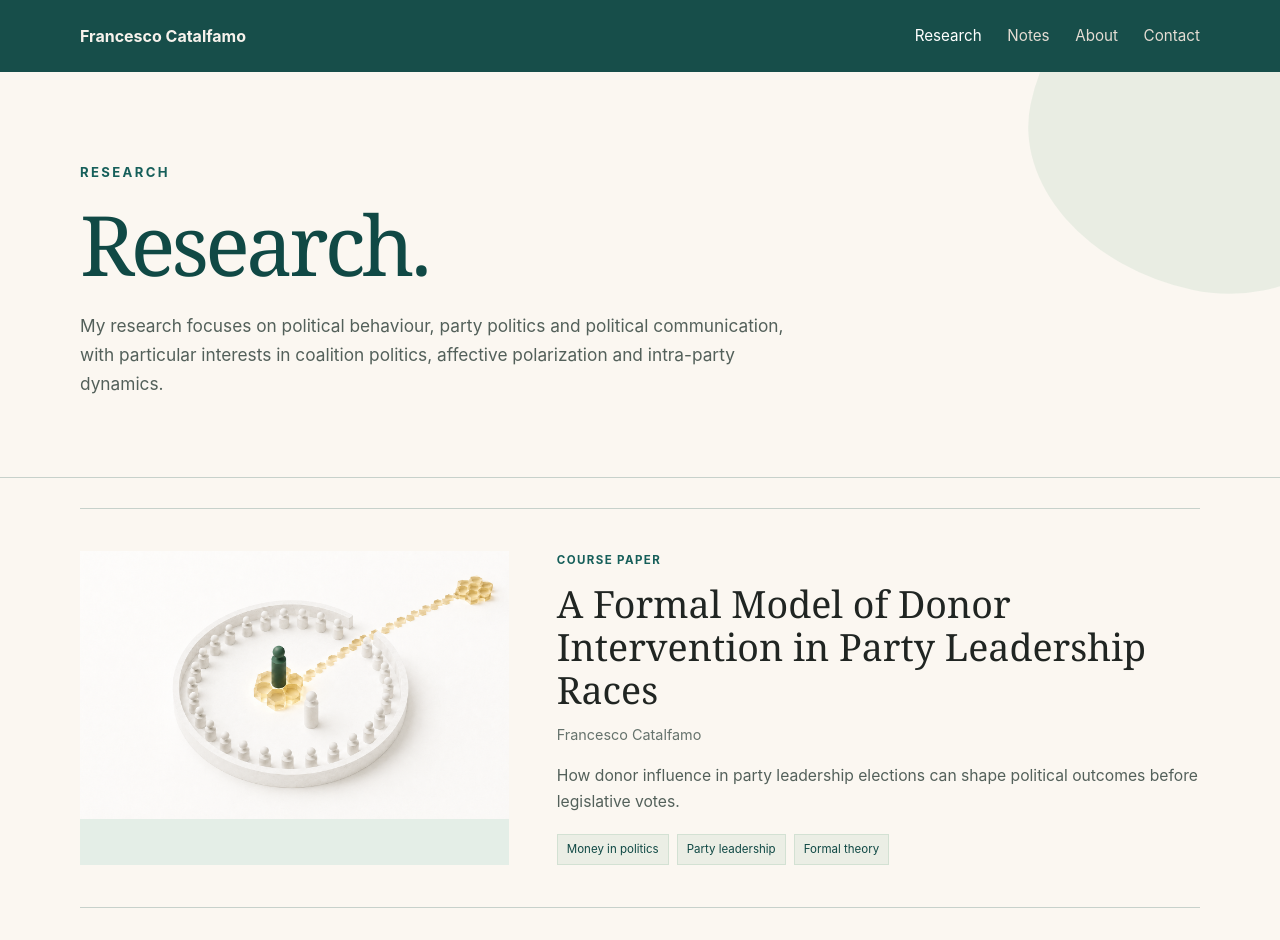
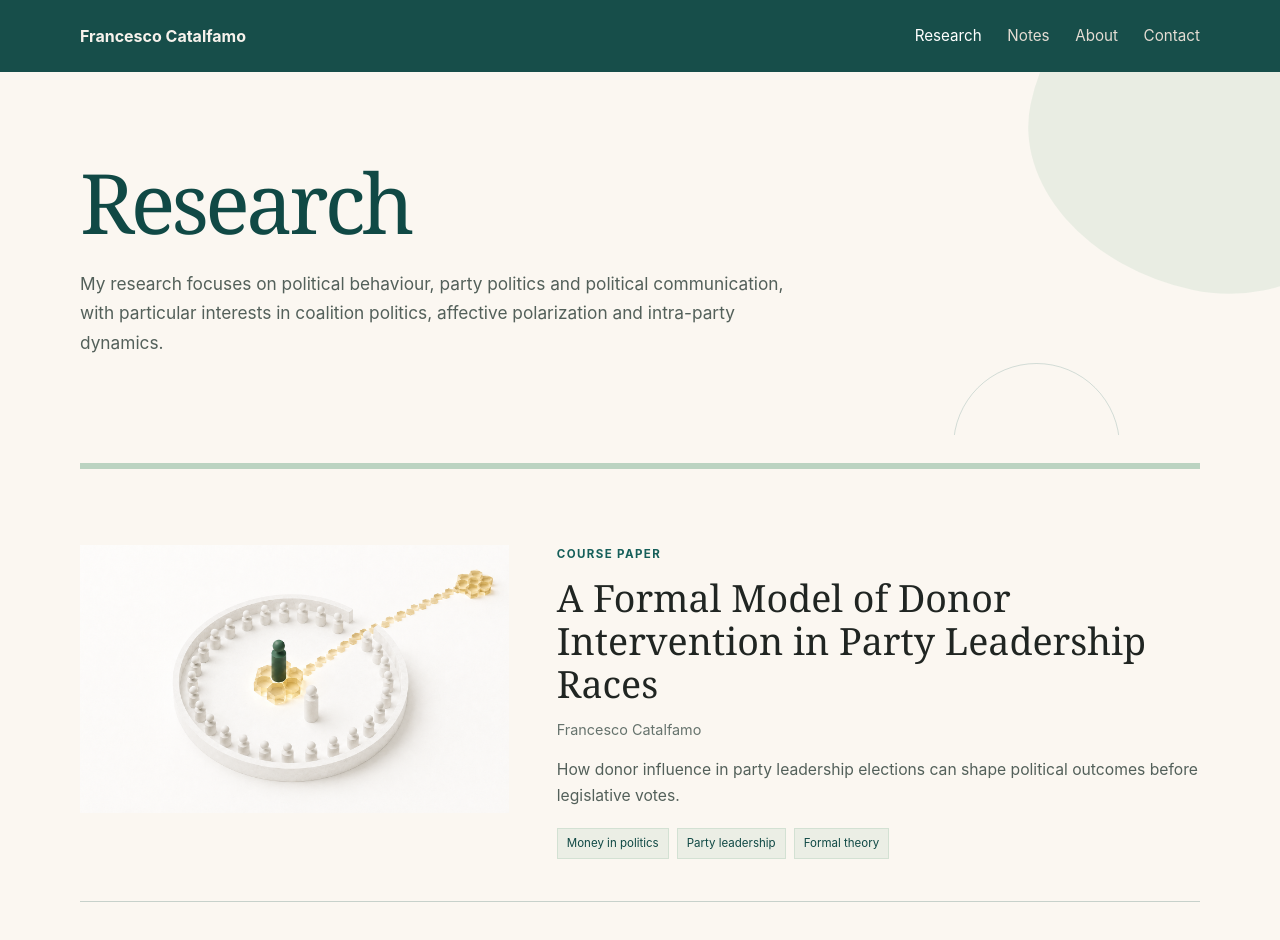
Before and after one commit to FCatalfamo/FCatalfamo.github.io, a Jekyll site: the page built from research/index.html, in a window 1280 px wide and 1400 px high, cut to the strip 0-940 px from the top of the window. Built offline with Jekyll 4.4.1, drawn with Linux system fonts in a browser that asks for light colours.

Commit message:
Update index.html

```diff
--- a/research/index.html
+++ b/research/index.html
@@ -53,6 +53,11 @@
         }
 
 
+        html {
+            scroll-behavior: smooth;
+        }
+
+
         body {
 
             margin: 0;
@@ -103,7 +108,9 @@
         .site-header {
 
             position: sticky;
+
             top: 0;
+
             z-index: 100;
 
             background: rgba(16, 73, 69, 0.97);
@@ -118,7 +125,9 @@
             min-height: 72px;
 
             display: flex;
+
             align-items: center;
+
             justify-content: space-between;
 
             gap: 2rem;
@@ -128,9 +137,9 @@
 
         .site-name {
 
+            font-weight: 700;
+
             color: var(--light-text);
-
-            font-weight: 700;
 
         }
 
@@ -173,7 +182,7 @@
 
             padding: 90px 0 78px;
 
-            border-bottom: 1px solid var(--line-dark);
+            background: var(--ivory);
 
         }
 
@@ -185,9 +194,11 @@
             position: absolute;
 
             width: 380px;
+
             height: 330px;
 
             right: -130px;
+
             top: -110px;
 
             background: var(--sage-soft);
@@ -201,6 +212,27 @@
         }
 
 
+        .research-hero::after {
+
+            content: "";
+
+            position: absolute;
+
+            width: 165px;
+
+            height: 165px;
+
+            right: 160px;
+
+            bottom: -95px;
+
+            border: 1px solid rgba(22, 95, 90, 0.18);
+
+            border-radius: 50%;
+
+        }
+
+
         .hero-inner {
 
             position: relative;
@@ -208,22 +240,6 @@
             z-index: 1;
 
             max-width: 800px;
-
-        }
-
-
-        .eyebrow {
-
-            color: var(--petrol);
-
-            text-transform: uppercase;
-
-            letter-spacing: 0.18em;
-
-            font-size: 0.82rem;
-            font-weight: 700;
-
-            margin-bottom: 20px;
 
         }
 
@@ -271,14 +287,27 @@
 
         .research-section {
 
-            padding: 30px 0 92px;
+            padding: 28px 0 92px;
+
+        }
+
+
+        .section-accent {
+
+            width: 100%;
+
+            height: 6px;
+
+            background: rgba(136, 183, 155, 0.55);
+
+            margin-bottom: 34px;
 
         }
 
 
         .research-list {
 
-            border-top: 1px solid var(--line-dark);
+            border-top: none;
 
         }
 
@@ -288,7 +317,7 @@
             display: grid;
 
             grid-template-columns:
-                minmax(250px, 0.8fr)
+                minmax(260px, 0.8fr)
                 minmax(0, 1.2fr);
 
             gap: 48px;
@@ -297,11 +326,13 @@
 
             border-bottom: 1px solid var(--line-dark);
 
+            align-items: start;
+
         }
 
 
 
-        /* IMAGE */
+        /* COVER */
 
 
         .research-image-link {
@@ -324,8 +355,8 @@
             object-fit: cover;
 
             transition:
-                transform 0.35s ease,
-                opacity 0.35s ease;
+                transform 0.4s ease,
+                opacity 0.4s ease;
 
         }
 
@@ -345,49 +376,7 @@
 
             aspect-ratio: 16 / 10;
 
-            position: relative;
-
-            overflow: hidden;
-
             background: #e4eee7;
-
-        }
-
-
-        .research-placeholder::before {
-
-            content: "";
-
-            position: absolute;
-
-            width: 180px;
-            height: 180px;
-
-            border-radius: 50%;
-
-            border: 1px solid rgba(16, 73, 69, 0.18);
-
-            right: -25px;
-            top: -45px;
-
-        }
-
-
-        .research-placeholder::after {
-
-            content: "";
-
-            position: absolute;
-
-            width: 115px;
-            height: 115px;
-
-            left: 38px;
-            bottom: -48px;
-
-            background: rgba(136, 183, 155, 0.40);
-
-            transform: rotate(32deg);
 
         }
 
@@ -405,6 +394,7 @@
             letter-spacing: 0.12em;
 
             font-size: 0.72rem;
+
             font-weight: 700;
 
             margin-bottom: 12px;
@@ -424,6 +414,8 @@
             font-weight: 500;
 
             line-height: 1.15;
+
+            color: var(--ink);
 
             margin: 0 0 12px;
 
@@ -456,6 +448,8 @@
 
             line-height: 1.65;
 
+            max-width: 650px;
+
             margin: 0 0 19px;
 
         }
@@ -464,6 +458,7 @@
         .research-tags {
 
             display: flex;
+
             flex-wrap: wrap;
 
             gap: 8px;
@@ -477,11 +472,11 @@
 
             background: rgba(136, 183, 155, 0.14);
 
-            border: 1px solid rgba(136, 183, 155, 0.24);
-
             color: var(--petrol-dark);
 
             font-size: 0.72rem;
+
+            border: 1px solid rgba(136, 183, 155, 0.24);
 
         }
 
@@ -506,6 +501,7 @@
         .footer-inner {
 
             display: flex;
+
             justify-content: space-between;
 
             gap: 20px;
@@ -534,6 +530,7 @@
             .navbar {
 
                 flex-direction: column;
+
                 align-items: flex-start;
 
                 padding: 18px 0;
@@ -582,10 +579,7 @@
 
             <nav class="nav-links">
 
-                <a
-                    href="/research/"
-                    class="active"
-                >
+                <a href="/research/" class="active">
                     Research
                 </a>
 
@@ -619,16 +613,9 @@
 
                 <div class="hero-inner">
 
-
-                    <div class="eyebrow">
+                    <h1>
                         Research
-                    </div>
-
-
-                    <h1>
-                        Research.
                     </h1>
-
 
                     <p class="hero-intro">
 
@@ -638,7 +625,6 @@
                         affective polarization and intra-party dynamics.
 
                     </p>
-
 
                 </div>
 
@@ -654,17 +640,18 @@
             <div class="container">
 
 
+                <div class="section-accent"></div>
+
+
                 {% assign projects = site.research | sort: "date" | reverse %}
 
 
                 {% if projects.size > 0 %}
 
-
                     <div class="research-list">
 
 
                         {% for project in projects %}
-
 
                             <article class="research-item">
 
@@ -674,36 +661,21 @@
                                     href="{{ project.url }}"
                                 >
 
-
                                     {% if project.image %}
 
                                         <img
                                             class="research-image"
                                             src="{{ project.image }}"
                                             alt="Cover image for {{ project.title }}"
-                                            onerror="
-                                                this.style.display='none';
-                                                this.nextElementSibling.style.display='block';
-                                            "
                                         >
-
-                                        <div
-                                            class="research-placeholder"
-                                            style="display:none;"
-                                        >
-                                        </div>
 
                                     {% else %}
 
-                                        <div class="research-placeholder">
-                                        </div>
+                                        <div class="research-placeholder"></div>
 
                                     {% endif %}
 
-
                                 </a>
-
-
 
 
                                 <div>
@@ -767,18 +739,10 @@
 
                             </article>
 
-
                         {% endfor %}
 
 
                     </div>
-
-
-                {% else %}
-
-                    <p>
-                        No research projects published yet.
-                    </p>
 
                 {% endif %}
 
```
